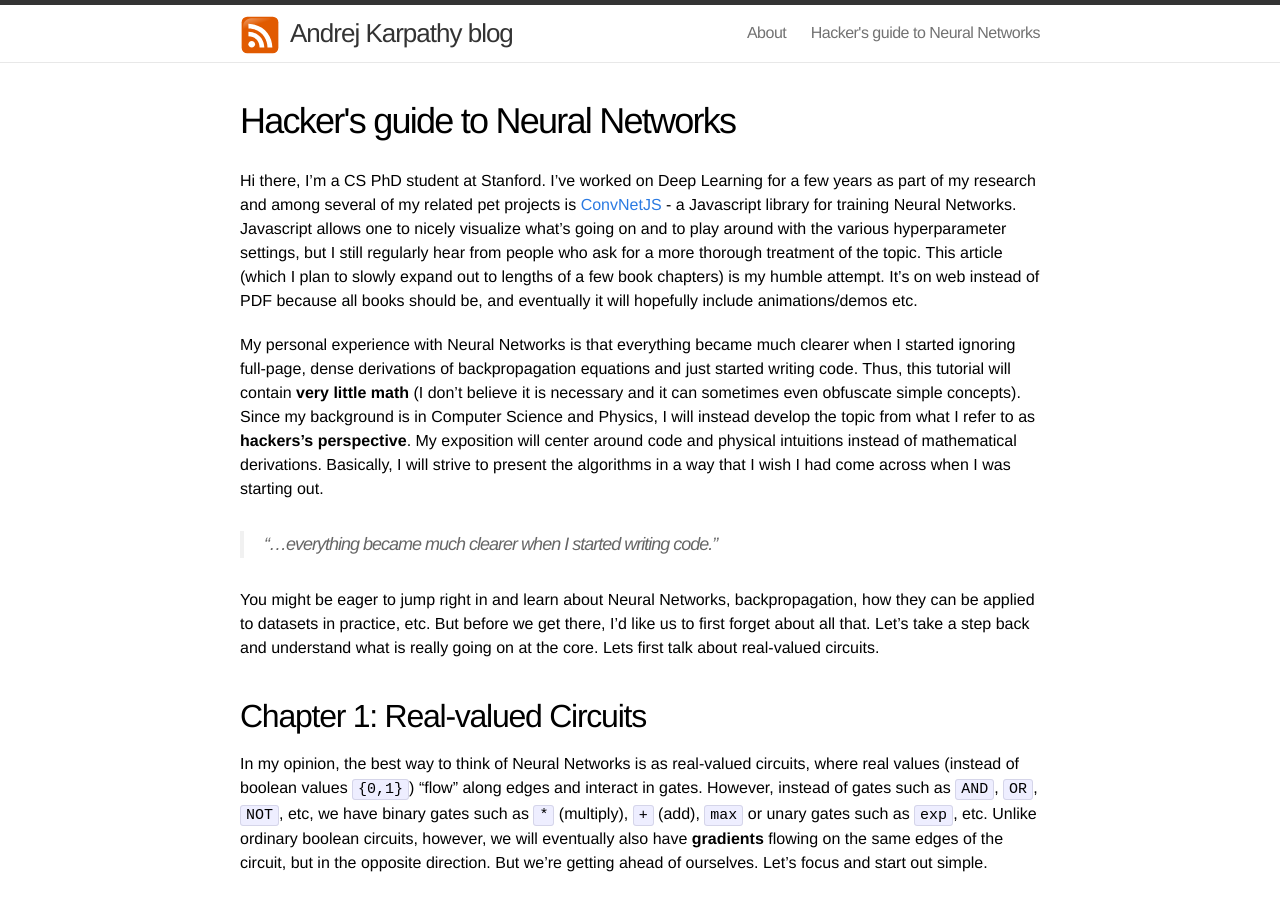
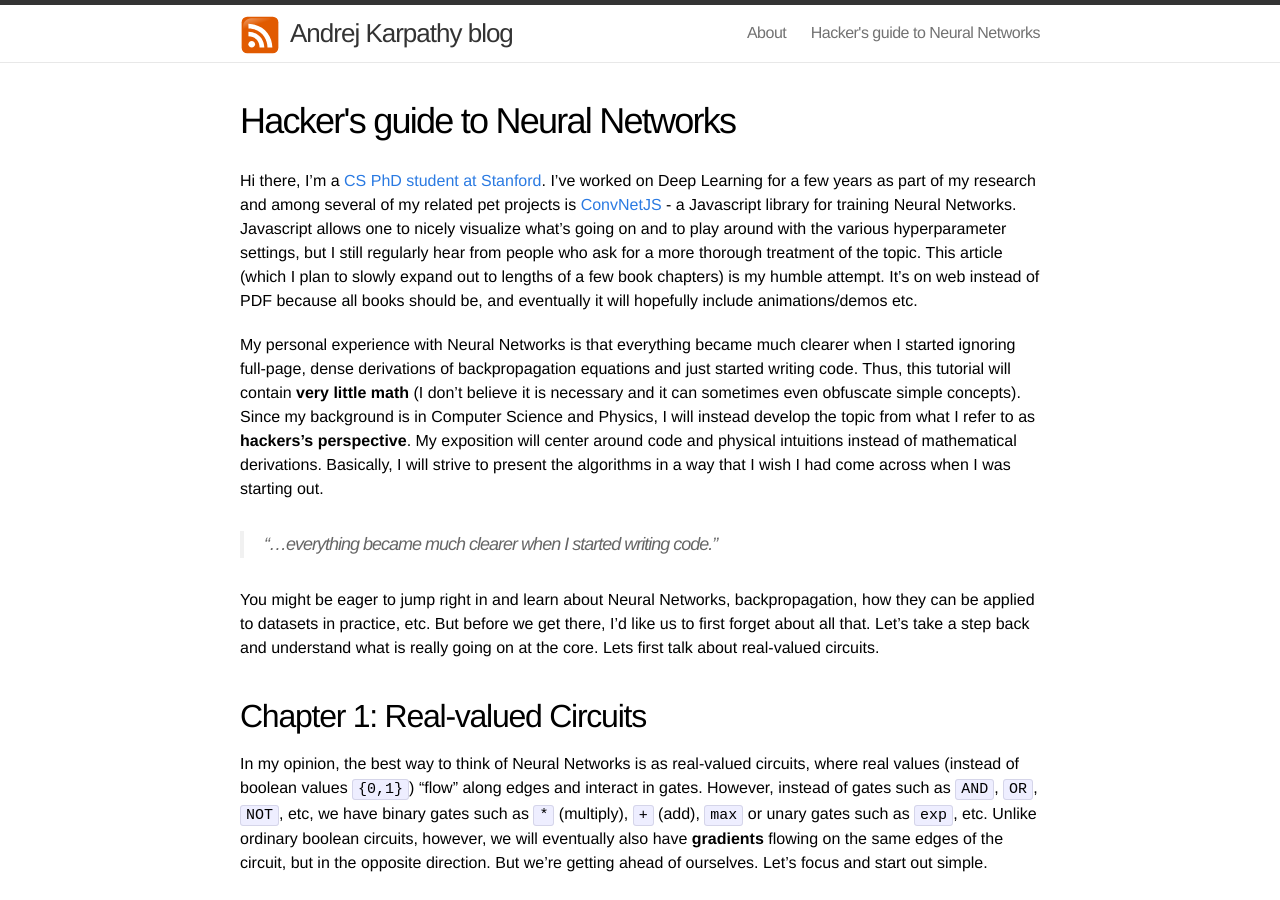
Before and after one commit to karpathy/karpathy.github.io, a Jekyll site: the page built from nntutorial.md, in a window 1280 px wide and 900 px high. Built offline with Jekyll 4.4.1, drawn with Linux system fonts in a browser that asks for light colours; Markdown is read by kramdown in place of the engine named in the settings; formulas are drawn with MathJax 3; some of the changed lines change nothing that is shown.

Commit message:
tiny additions

```diff
--- a/nntutorial.md
+++ b/nntutorial.md
@@ -6,7 +6,7 @@ title: Hacker's guide to Neural Networks
 permalink: /neuralnets/
 ---
 
-Hi there, I'm a CS PhD student at Stanford. I've worked on Deep Learning for a few years as part of my research and among several of my related pet projects is [ConvNetJS](http://convnetjs.com) - a Javascript library for training Neural Networks. Javascript allows one to nicely visualize what's going on and to play around with the various hyperparameter settings, but I still regularly hear from people who ask for a more thorough treatment of the topic. This article (which I plan to slowly expand out to lengths of a few book chapters) is my humble attempt. It's on web instead of PDF because all books should be, and eventually it will hopefully include animations/demos etc.
+Hi there, I'm a [CS PhD student at Stanford](http://cs.stanford.edu/people/karpathy/). I've worked on Deep Learning for a few years as part of my research and among several of my related pet projects is [ConvNetJS](http://convnetjs.com) - a Javascript library for training Neural Networks. Javascript allows one to nicely visualize what's going on and to play around with the various hyperparameter settings, but I still regularly hear from people who ask for a more thorough treatment of the topic. This article (which I plan to slowly expand out to lengths of a few book chapters) is my humble attempt. It's on web instead of PDF because all books should be, and eventually it will hopefully include animations/demos etc.
 
 My personal experience with Neural Networks is that everything became much clearer when I started ignoring full-page, dense derivations of backpropagation equations and just started writing code. Thus, this tutorial will contain **very little math** (I don't believe it is necessary and it can sometimes even obfuscate simple concepts). Since my background is in Computer Science and Physics, I will instead develop the topic from what I refer to as **hackers's perspective**. My exposition will center around code and physical intuitions instead of mathematical derivations. Basically, I will strive to present the algorithms in a way that I wish I had come across when I was starting out.
 
```
